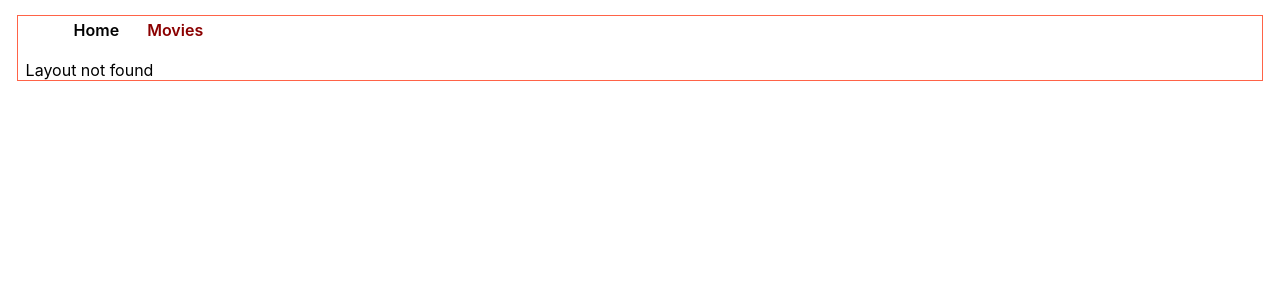
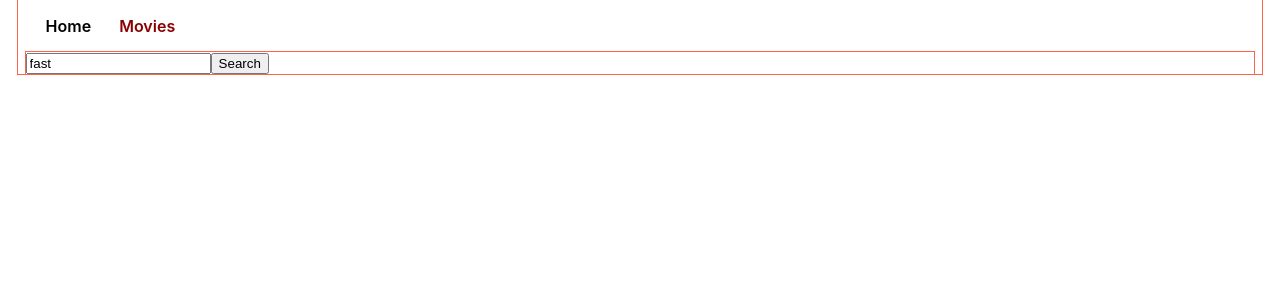
Before and after one commit to Alexander0Yusov/goit-react-hw-05-movies, a React (Create React App) app: page /goit-react-hw-05-movies/movies in a window 1280 px wide. Before the commit this address had no page. Shown: the top 300 px of the page. Built offline with nearby package versions, Linux system fonts and the light colour scheme.

Commit message:
fixed basePath in Router

```diff
--- a/src/components/App.jsx
+++ b/src/components/App.jsx
@@ -16,7 +16,7 @@ export const App = () => {
     <Routes>
       <Route path="/" element={<SharedLayout />}>
         <Route index element={<Home />} />
-        <Route path="movies" element={<Movies />} />
+        <Route path="movies" element={<Movies />}></Route>
         <Route path="movies/:movieId" element={<Card />}>
           <Route path="cast" element={<Cast />} />
           <Route path="reviews" element={<Reviews />} />
--- a/src/components/Cast/Cast.jsx
+++ b/src/components/Cast/Cast.jsx
@@ -1,16 +1,10 @@
 import { useEffect, useState } from 'react';
 import css from './Cast.module.scss';
-import { useLocation } from 'react-router-dom';
+import { useParams } from 'react-router-dom';
 
 const Cast = () => {
-  const [movieId, setMovieId] = useState('');
   const [dataCast, setDataCast] = useState('');
-  const location = useLocation();
-  // const { movieId } = useParams(); https://api.themoviedb.org/3/movie/{movie_id}/reviews
-
-  useEffect(() => {
-    setMovieId(location.pathname.split('/')[2]);
-  }, [location]);
+  const { movieId } = useParams();
 
   useEffect(() => {
     const getCastMovie = () => {
--- a/src/components/Header/Header.jsx
+++ b/src/components/Header/Header.jsx
@@ -1,4 +1,5 @@
-import { Link, useLocation } from 'react-router-dom';
+import { Link } from 'react-router-dom';
+import { useLocation } from 'react-router-dom';
 import css from './Header.module.scss';
 import { useEffect } from 'react';
 
@@ -6,10 +7,11 @@ const Header = () => {
   const location = useLocation();
 
   useEffect(() => {
-    const home = document.querySelector('[href="/"]');
-    const movies = document.querySelector('[href="/movies"]');
+    const home = document.querySelector('[data-navigate="home"]');
+    const movies = document.querySelector('[data-navigate="movies"]');
     const isHomePage = !location.pathname.split('/').includes('movies');
 
+    console.log(home, movies);
     const resetColor = () => {
       // eslint-disable-next-line
       [home, movies].map(item => {
@@ -29,20 +31,18 @@ const Header = () => {
     }
   }, [location.pathname]);
 
+  // nav > NavLink 1, 5-00
+  // <Link to="movies".. по клику меняется путь в браузере
   return (
     <>
-      <ul className={css.headerUl}>
-        <li className={css.headerLi}>
+      <nav className={css.headerNav}>
         <Link to="/" className={css.headerLink} data-navigate="home">
           Home
         </Link>
-        </li>
-        <li className={css.headerLi}>
         <Link to="movies" className={css.headerLink} data-navigate="movies">
           Movies
         </Link>
-        </li>
-      </ul>
+      </nav>
     </>
   );
 };
--- a/src/components/Header/Header.module.scss
+++ b/src/components/Header/Header.module.scss
@@ -1,16 +1,12 @@
-.headerUl {
+.headerNav {
+  padding: 12px;
   display: flex;
   gap: 12px;
 }
 
-.headerLi {
-  color: black;
+.headerLink {
   display: block;
   padding: 4px 8px;
-}
-
-.headerLink {
-  display: block;
   text-decoration: none;
   font-weight: 600;
   color: black;
--- a/src/index.js
+++ b/src/index.js
@@ -6,7 +6,7 @@ import './index.css';
 
 ReactDOM.createRoot(document.getElementById('root')).render(
   <React.StrictMode>
-    <BrowserRouter>
+    <BrowserRouter basename="/goit-react-hw-05-movies">
       <App />
     </BrowserRouter>
   </React.StrictMode>
--- a/src/pages/Home/Home.jsx
+++ b/src/pages/Home/Home.jsx
@@ -36,7 +36,7 @@ const Home = () => {
               <li key={id}>
                 <Link
                   className={css.link}
-                  to={`movies/${id}`}
+                  to={`/movies/${id}`}
                   state={{ from: location }}
                 >
                   {title}
--- a/src/pages/Movies/Movies.jsx
+++ b/src/pages/Movies/Movies.jsx
@@ -1,16 +1,56 @@
-// import { Link } from 'react-router-dom';
+import { Link, useLocation } from 'react-router-dom';
+import css from './Movies.module.scss';
+
+import { useEffect, useState } from 'react';
 
 const Movies = () => {
+  const [response, setResponse] = useState([]);
+  const [inputValue, setInputValue] = useState('fast');
+  const location = useLocation();
+
+  const submitHandler = e => {
+    e.preventDefault();
+    console.log(inputValue);
+    fetch(
+      `https://api.themoviedb.org/3/search/movie?api_key=225e339996bc91260b33199c383c8881&query=${inputValue}`
+    )
+      .then(res => res.json())
+      .then(res => {
+        console.log(res.results);
+        setResponse(res.results);
+      })
+      .catch(er => er.message);
+  };
+
+  useEffect(() => {}, [inputValue]);
+
+  const inputHandler = e => {
+    setInputValue(e.target.value);
+  };
+
   return (
     <>
-      <h2>Movies page</h2>
-
-      <form className="form">
-        <input></input>
+      <form className={css.form} onSubmit={submitHandler}>
+        <input value={inputValue} onInput={inputHandler} />
         <button type="submit">Search</button>
       </form>
 
-      <ul className="gallery"></ul>
+      <ul className={css.gallery}>
+        {response &&
+          response.map(({ id, title }) => {
+            return (
+              <li key={id}>
+                <Link
+                  className={css.link}
+                  to={`${id}`}
+                  state={{ from: location }}
+                >
+                  {title}
+                </Link>
+              </li>
+            );
+          })}
+      </ul>
     </>
   );
 };
--- a/src/pages/Movies/Movies.module.scss
+++ b/src/pages/Movies/Movies.module.scss
@@ -1,6 +1,6 @@
 .form {
-  width: 300px;
-  height: 44px;
+  // width: 100;
+  // height: 44px;
   outline: 1px solid tomato;
 }
 
```
Lines whose indentation alone changed are shown as unchanged.
